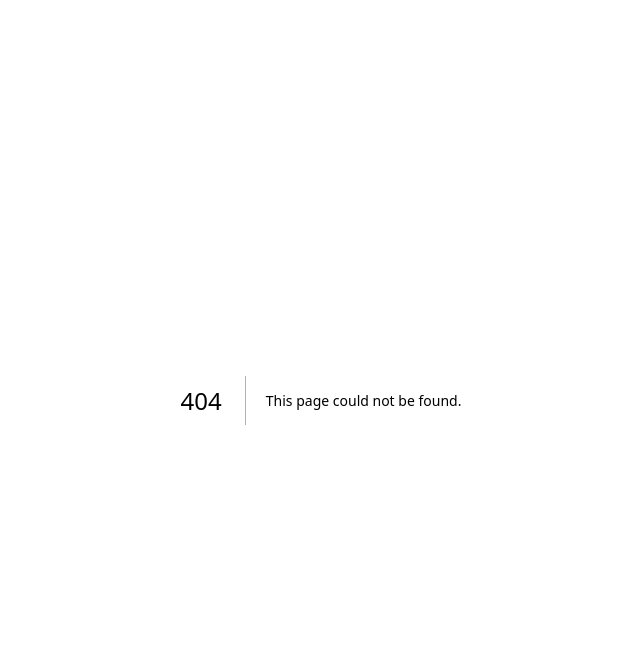
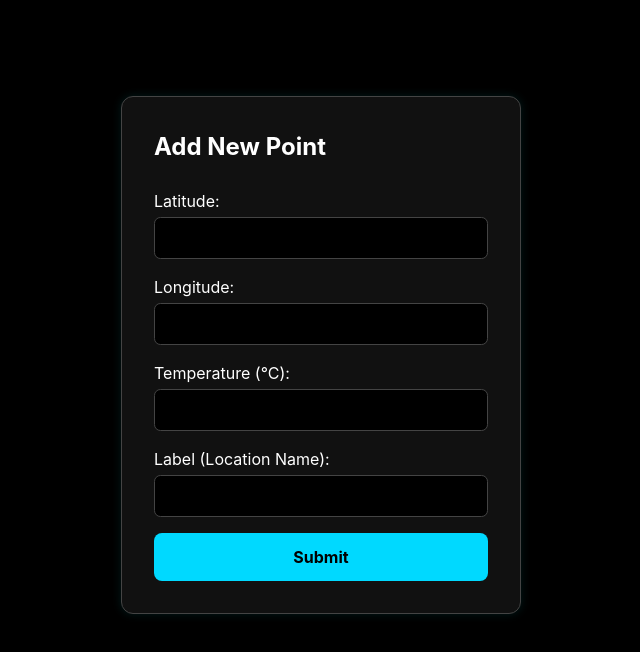
Before and after one commit to UTSC-CSCC01-Software-Engineering-I/GLOW-WebApp, a Next.js app in the folder frontend/: page /add-point in a window 1280 px wide. Before the commit this address had no page. Shown: the top 652 px of the page, without its empty margins (319-959 px from the left). Built offline with nearby package versions, Linux system fonts and the light colour scheme; no server answers.

Commit message:
working on add points feature

```diff
--- /dev/null
+++ b/frontend/src/app/add-point/page.jsx
@@ -0,0 +1,7 @@
+'use client';
+
+import AddPoint from '../../components/AddPoint';
+
+export default function Page() {
+  return <AddPoint />;
+}
--- /dev/null
+++ b/frontend/src/components/AddPoint.jsx
@@ -0,0 +1,164 @@
+"use client";
+
+import React, { useEffect, useState } from 'react';
+
+export default function AddPoint() {
+  const [lat, setLat] = useState('');
+  const [lon, setLon] = useState('');
+  const [temp, setTemp] = useState('');
+  const [label, setLabel] = useState('');
+  const [success, setSuccess] = useState(false);
+  const [error, setError] = useState('');
+  const [theme, setTheme] = useState('dark');
+
+  useEffect(() => {
+    if (typeof window !== 'undefined' && window.globalTheme) {
+      setTheme(window.globalTheme);
+    }
+
+    const handleThemeChange = () => setTheme(window.globalTheme);
+    window.addEventListener('themechange', handleThemeChange);
+
+    // Geolocation
+    if ('geolocation' in navigator) {
+      navigator.geolocation.getCurrentPosition(
+        (pos) => {
+          setLat(pos.coords.latitude.toFixed(6));
+          setLon(pos.coords.longitude.toFixed(6));
+        },
+        () => setError('Could not retrieve location')
+      );
+    }
+
+    return () => window.removeEventListener('themechange', handleThemeChange);
+  }, []);
+
+  const handleSubmit = async (e) => {
+    e.preventDefault();
+    setError('');
+    try {
+      const res = await fetch(`${process.env.NEXT_PUBLIC_API_URL}/add-point`, {
+        method: 'POST',
+        headers: { 'Content-Type': 'application/json' },
+        body: JSON.stringify({ lat, lon, temp, label }),
+      });
+
+      if (res.ok) {
+        setSuccess(true);
+        setTemp('');
+        setLabel('');
+      } else {
+        setError('Failed to add point');
+      }
+    } catch (err) {
+      setError('Error connecting to server');
+    }
+  };
+
+  const isDark = theme === 'dark';
+  const bg = isDark ? '#000' : '#fff';
+  const fg = isDark ? '#fff' : '#000';
+  const border = isDark ? '#444' : '#ccc';
+
+  return (
+    <div style={{
+      padding: '6rem 1rem',
+      minHeight: '100vh',
+      backgroundColor: bg,
+      color: fg,
+      fontFamily: 'Inter, sans-serif',
+      display: 'flex',
+      justifyContent: 'center',
+      alignItems: 'flex-start',
+    }}>
+      <form onSubmit={handleSubmit} style={{
+        display: 'flex',
+        flexDirection: 'column',
+        gap: '1rem',
+        width: '100%',
+        maxWidth: '400px',
+        backgroundColor: isDark ? '#111' : '#f9f9f9',
+        padding: '2rem',
+        borderRadius: '0.75rem',
+        border: `1px solid ${border}`,
+        boxShadow: isDark ? '0 0 10px rgba(0,255,255,0.1)' : '0 0 10px rgba(0,0,0,0.1)'
+      }}>
+        <h2 style={{ fontSize: '1.5rem', fontWeight: '700', marginBottom: '0.5rem' }}>Add New Point</h2>
+
+        <label>
+          Latitude:
+          <input
+            type="number"
+            value={lat}
+            onChange={e => setLat(e.target.value)}
+            required
+            style={inputStyle(fg, bg, border)}
+          />
+        </label>
+
+        <label>
+          Longitude:
+          <input
+            type="number"
+            value={lon}
+            onChange={e => setLon(e.target.value)}
+            required
+            style={inputStyle(fg, bg, border)}
+          />
+        </label>
+
+        <label>
+          Temperature (°C):
+          <input
+            type="number"
+            value={temp}
+            onChange={e => setTemp(e.target.value)}
+            required
+            style={inputStyle(fg, bg, border)}
+          />
+        </label>
+
+        <label>
+          Label (Location Name):
+          <input
+            type="text"
+            value={label}
+            onChange={e => setLabel(e.target.value)}
+            required
+            style={inputStyle(fg, bg, border)}
+          />
+        </label>
+
+        <button type="submit" style={{
+          padding: '0.75rem',
+          borderRadius: '0.5rem',
+          border: 'none',
+          fontWeight: 'bold',
+          fontSize: '1rem',
+          cursor: 'pointer',
+          backgroundColor: isDark ? '#00d9ff' : '#007acc',
+          color: '#000',
+          transition: 'background-color 0.2s ease',
+        }}>
+          Submit
+        </button>
+
+        {success && <p style={{ color: 'lime' }}>✅ Point added!</p>}
+        {error && <p style={{ color: 'red' }}>{error}</p>}
+      </form>
+    </div>
+  );
+}
+
+function inputStyle(fg, bg, border) {
+  return {
+    marginTop: '0.25rem',
+    padding: '0.5rem',
+    borderRadius: '0.4rem',
+    backgroundColor: bg,
+    color: fg,
+    border: `1px solid ${border}`,
+    width: '100%',
+    fontSize: '1rem',
+  };
+}
--- a/frontend/src/components/HUDadd.jsx
+++ b/frontend/src/components/HUDadd.jsx
@@ -1,8 +1,11 @@
 "use client";
 
 import React, { useEffect, useState } from 'react';
+import { useRouter } from 'next/navigation';
 
 function MenuBlock({ theme }) {
+
+  const router = useRouter();
 
   return (
     <div className='top-right-hud'>
@@ -12,7 +15,7 @@ function MenuBlock({ theme }) {
         <h1 style={{ color: theme === 'light' ? 'white': 'black', fontFamily: 'hubot', fontWeight: '900',
           fontSize: '2rem'
         }}>+</h1>
-        <button onClick={() => router.push('/default')} style={{
+        <button onClick={() => router.push('/add-point')} style={{
           color: theme === 'light' ? 'white': 'black',
           fontFamily: 'hubot sans',
           fontWeight: '500',
@@ -39,12 +42,13 @@ function MenuBlock({ theme }) {
 export function HUDadd() {
   const [theme, setTheme] = useState('dark');
   useEffect(() => {
-    if (typeof window !== 'undefined' && window.globalTheme){
+
+    if (typeof window !== 'undefined' && window.globalTheme) {
     setTheme(window.globalTheme);
   }
 
   const handleThemeChange = () => {
-      setTheme(window.globalTheme); // update local state
+    setTheme(window.globalTheme);
   };
 
   window.addEventListener('themechange', handleThemeChange);
```
Lines whose indentation alone changed are shown as unchanged.
